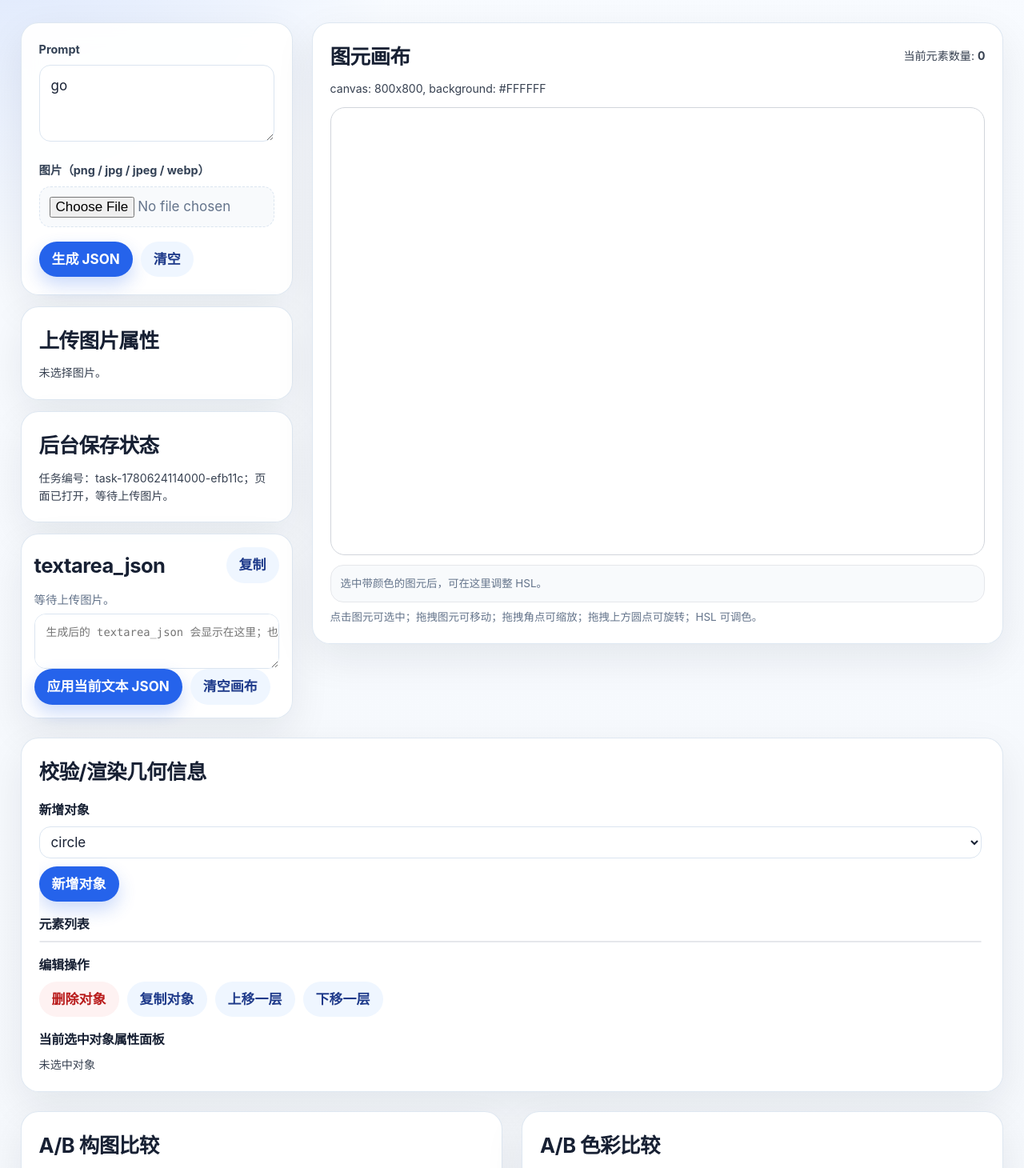
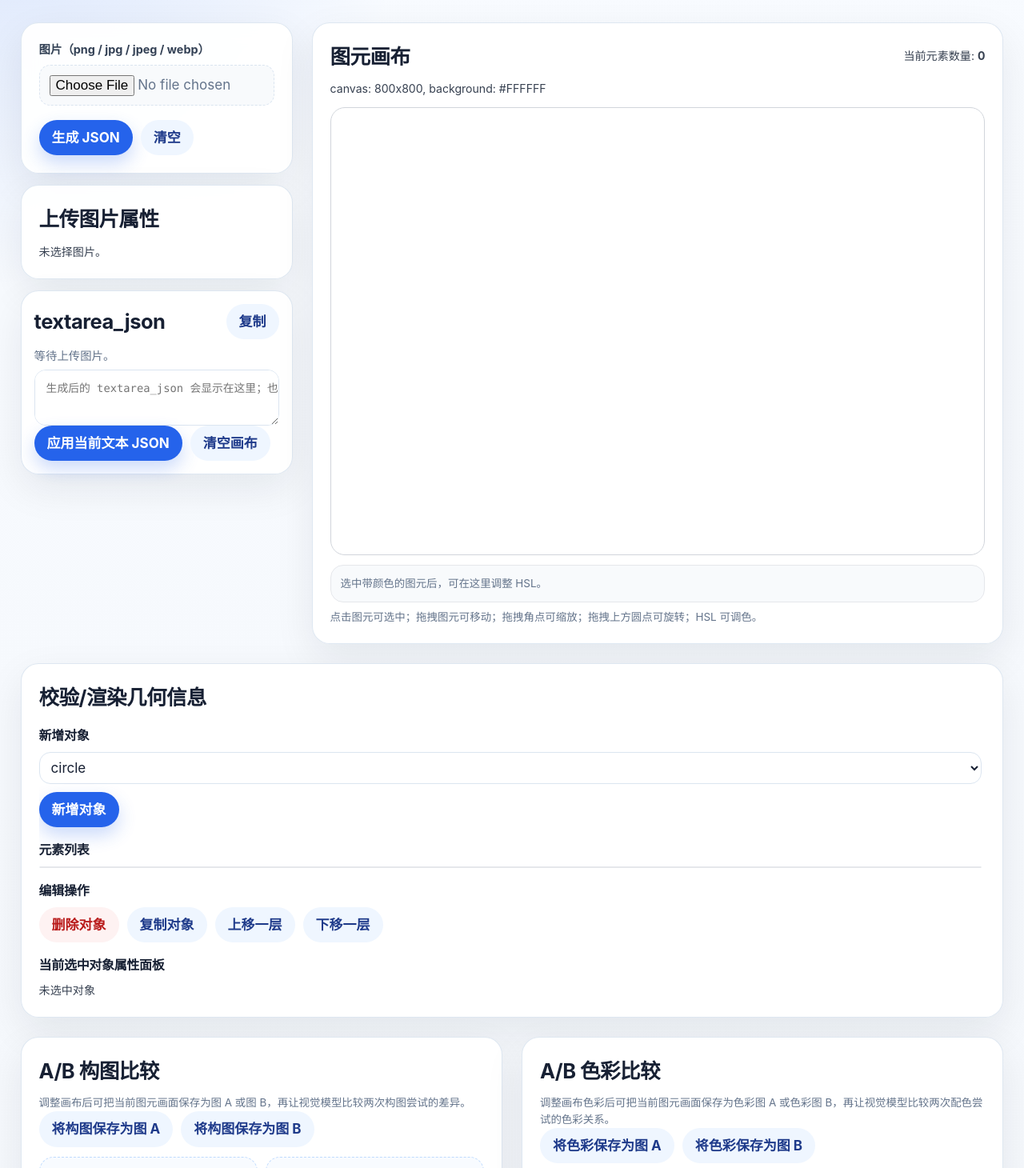
Before and after one commit to yangyanghu719-pixel/color-agent-plugins, a FastAPI app: page /aliyun-app-chat-test in a window 1280 px wide. Shown: the part 153-1613 px from the top of the page at 80% size. Run offline with FastAPI, Linux system fonts and the light colour scheme; some libraries are stand-ins or nearby versions.

Commit message:
Remove prompt and backend status widgets

```diff
--- a/app/templates/aliyun_app_chat_test.html
+++ b/app/templates/aliyun_app_chat_test.html
@@ -124,8 +124,6 @@
       box-shadow: 0 0 0 4px rgba(37, 99, 235, 0.1);
     }
 
-    #prompt { min-height: 96px; margin-bottom: 18px; }
-
     input[type="file"] {
       margin: 0 0 18px;
       padding: 11px 12px;
@@ -439,9 +437,6 @@
     <main>
       <div class="stack">
         <form class="card" id="chatForm">
-          <label for="prompt">Prompt</label>
-          <textarea id="prompt" name="prompt" autocomplete="off">go</textarea>
-
           <label for="image">图片（png / jpg / jpeg / webp）</label>
           <input id="image" name="image" type="file" accept=".png,.jpg,.jpeg,.webp,image/png,image/jpeg,image/webp" />
 
@@ -456,13 +451,6 @@
             <h2>上传图片属性</h2>
           </div>
           <div id="imageMeta" class="meta">未选择图片。</div>
-        </section>
-
-        <section class="card">
-          <div class="panel-head">
-            <h2>后台保存状态</h2>
-          </div>
-          <div id="operationLogStatus" class="meta">后台只保存上传原图、JSON 渲染 PNG/JSON 文件夹，以及完成构图或色彩 A/B 分析后的三份结果文件。</div>
         </section>
 
         <section class="card result" aria-labelledby="resultTitle">
@@ -600,7 +588,6 @@
     const svgNs = 'http://www.w3.org/2000/svg';
     const $ = (id) => document.getElementById(id);
     const form = $('chatForm');
-    const promptInput = $('prompt');
     const imageInput = $('image');
     const clearBtn = $('clearBtn');
     const sendBtn = $('sendBtn');
@@ -613,7 +600,6 @@
     const colorAbStatus = $('colorAbStatus');
     const colorAbAnalysisOutput = $('colorAbAnalysisOutput');
     const colorPanel = $('colorPanel');
-    const operationLogStatus = $('operationLogStatus');
 
     let documentState = null;
     let selectedId = null;
@@ -625,12 +611,6 @@
     let abRequestInFlight = { composition: false, color: false };
     let currentTaskId = `task-${Date.now()}-${Math.random().toString(16).slice(2, 8)}`;
     let currentJsonSaveId = null;
-
-    function updateOperationLogStatus(message) {
-      const jsonText = currentJsonSaveId ? `；当前 JSON 文件夹：${currentJsonSaveId}` : '';
-      operationLogStatus.textContent = `任务编号：${currentTaskId}${jsonText}；${message}`;
-    }
-
 
     const comparisonConfigs = {
       composition: {
@@ -1433,10 +1413,8 @@
         if (!response.ok || !data.ok) throw new Error(getErrorText(data, 'JSON 渲染画布保存失败'));
         if (data.task_id) currentTaskId = data.task_id;
         if (data.json_save_id) currentJsonSaveId = data.json_save_id;
-        updateOperationLogStatus('已自动保存上传图片对应的 JSON 渲染 PNG，并创建同名 JSON 文件夹。');
         return data;
       } catch (err) {
-        updateOperationLogStatus(`JSON 渲染 PNG 暂未保存：${err.message || String(err)}`);
         return null;
       }
     }
@@ -1641,10 +1619,8 @@
     form.addEventListener('submit', async (event) => {
       event.preventDefault();
       if (requestInFlight) return;
-      const prompt = promptInput.value.trim() || 'go';
       const file = imageInput.files[0];
       const formData = new FormData();
-      formData.append('prompt', prompt);
       formData.append('task_id', currentTaskId);
       if (file) formData.append('image', file);
 
@@ -1679,7 +1655,6 @@
     });
 
     clearBtn.addEventListener('click', () => {
-      promptInput.value = 'go';
       imageInput.value = '';
       jsonOutput.value = '';
       status.textContent = '等待上传图片。';
@@ -1687,7 +1662,6 @@
       clearCanvas();
       currentTaskId = `task-${Date.now()}-${Math.random().toString(16).slice(2, 8)}`;
       currentJsonSaveId = null;
-      updateOperationLogStatus('已开始新任务。');
       setBusy(false);
     });
 
@@ -1698,12 +1672,7 @@
       colorAbSlots = { A: null, B: null };
       comparisonConfigs.composition.slots = abSlots;
       comparisonConfigs.color.slots = colorAbSlots;
-      updateOperationLogStatus(imageInput.files[0] ? '已选择新图片，提交后会保存到对应 upload_图片ID 文件夹。' : '已清空图片选择。');
     });
-    window.addEventListener('load', () => {
-      updateOperationLogStatus('页面已打开，等待上传图片。');
-    });
-
     $('saveAbtn').addEventListener('click', () => saveCurrentAs('composition', 'A'));
     $('saveBbtn').addEventListener('click', () => saveCurrentAs('composition', 'B'));
     $('analyzeAbBtn').addEventListener('click', () => analyzeAb('composition'));
```
Also changed, not shown: tests/test_aliyun_app_chat_test.py (+8 -6 lines).
